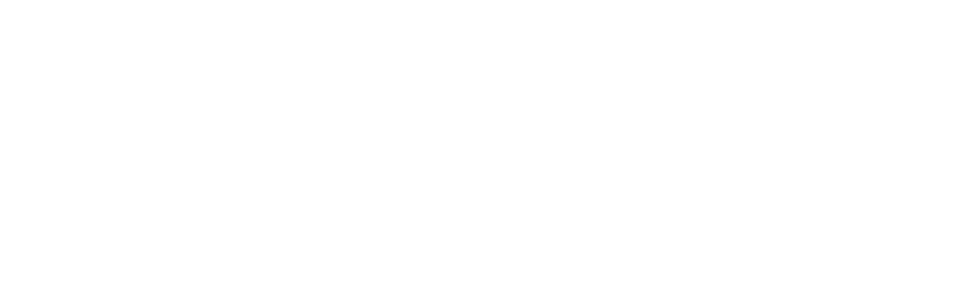
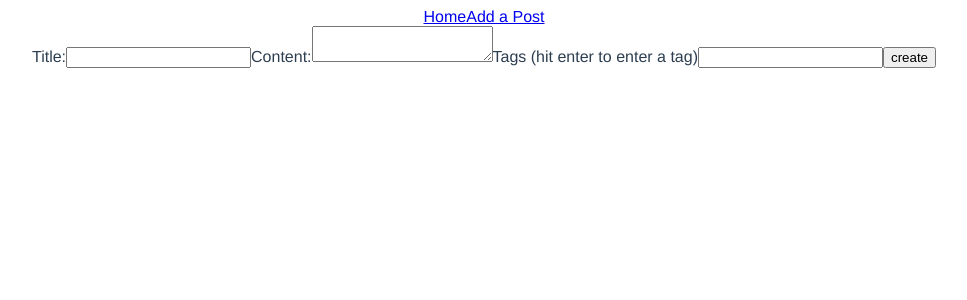
Before and after one commit to mikeqiu2011/dojo-blog, a Vue app: page /create in a window 1280 px wide. Before the commit this address had no page. Shown: the top 300 px of the page, without its empty margins (156-1123 px from the left). Built offline with nearby package versions, Linux system fonts and the light colour scheme.

Commit message:
hit enter to enter a tag

```diff
--- a/data/db.json
+++ b/data/db.json
@@ -19,6 +19,12 @@
         "webdev",
         "coding"
       ]
+    },
+    {
+      "title": "1",
+      "body": "1",
+      "tags": "1",
+      "id": 3
     }
   ]
 }
--- a/src/App.vue
+++ b/src/App.vue
@@ -1,5 +1,9 @@
 <template>
-  <router-view/>
+  <nav>
+    <router-link to="/">Home</router-link>
+    <router-link :to="{ name: 'Create' }">Add a Post</router-link>
+  </nav>
+  <router-view />
 </template>
 
 <style>
--- /dev/null
+++ b/src/composables/createPost.js
@@ -0,0 +1,34 @@
+
+import { ref } from "vue"
+
+const createPost = (post) => {
+
+    const create = async () => {
+        try {
+            //simulate delay
+            // await new Promise(resolve => { setTimeout(resolve, 2000) })
+
+            let resp = await fetch("http://localhost:3000/posts/", {
+                method: 'POST',
+                headers: { 'Content-Type': 'application/json' },
+                body: JSON.stringify(post)
+            });
+            // console.log(data);
+
+            if (!resp.ok) {
+                throw Error("post failed");
+            }
+
+            // console.log(posts.value);
+        } catch (err) {
+            console.log(err);
+            error.value = err.message;
+        }
+    };
+
+    create()
+
+    // return { post, error }
+}
+
+export default createPost
--- a/src/router/index.js
+++ b/src/router/index.js
@@ -1,6 +1,7 @@
 import { createRouter, createWebHistory } from 'vue-router'
 import Home from '../views/Home.vue'
 import Details from '../views/Details.vue'
+import Create from '../views/Create.vue'
 
 const routes = [
   {
@@ -14,6 +15,11 @@
     component: Details,
     props: true
   },
+  {
+    path: '/create',
+    name: 'Create',
+    component: Create
+  },
 ]
 
 const router = createRouter({
--- /dev/null
+++ b/src/views/Create.vue
@@ -0,0 +1,50 @@
+<template>
+  <div class="create">
+    <form @submit.prevent="create">
+      <label>Title:</label>
+      <input type="text" v-model="title" required />
+      <label>Content:</label>
+      <textarea v-model="body" required></textarea>
+      <label>Tags (hit enter to enter a tag)</label>
+      <input type="text" v-model="tag" @keydown.enter.prevent="addTag" />
+      <button>create</button>
+    </form>
+  </div>
+</template>
+
+<script>
+import { ref } from "@vue/reactivity";
+import createPost from "../composables/createPost";
+
+export default {
+  setup() {
+    const title = ref("");
+    const body = ref("");
+    const tag = ref("");
+    const tags = ref([]);
+
+    const create = () => {
+      let post = {
+        title: title.value,
+        body: body.value,
+        tags: tags.value,
+      };
+      createPost(post);
+      console.log("post created");
+    };
+
+    const addTag = (e) => {
+      if (tag.value) {
+        console.log(tags.value);
+        tags.value.push(tag.value);
+        tag.value = "";
+      }
+    };
+
+    return { title, body, tag, tags, create, addTag };
+  },
+};
+</script>
+
+<style>
+</style>
```
Lines whose indentation alone changed are shown as unchanged.
